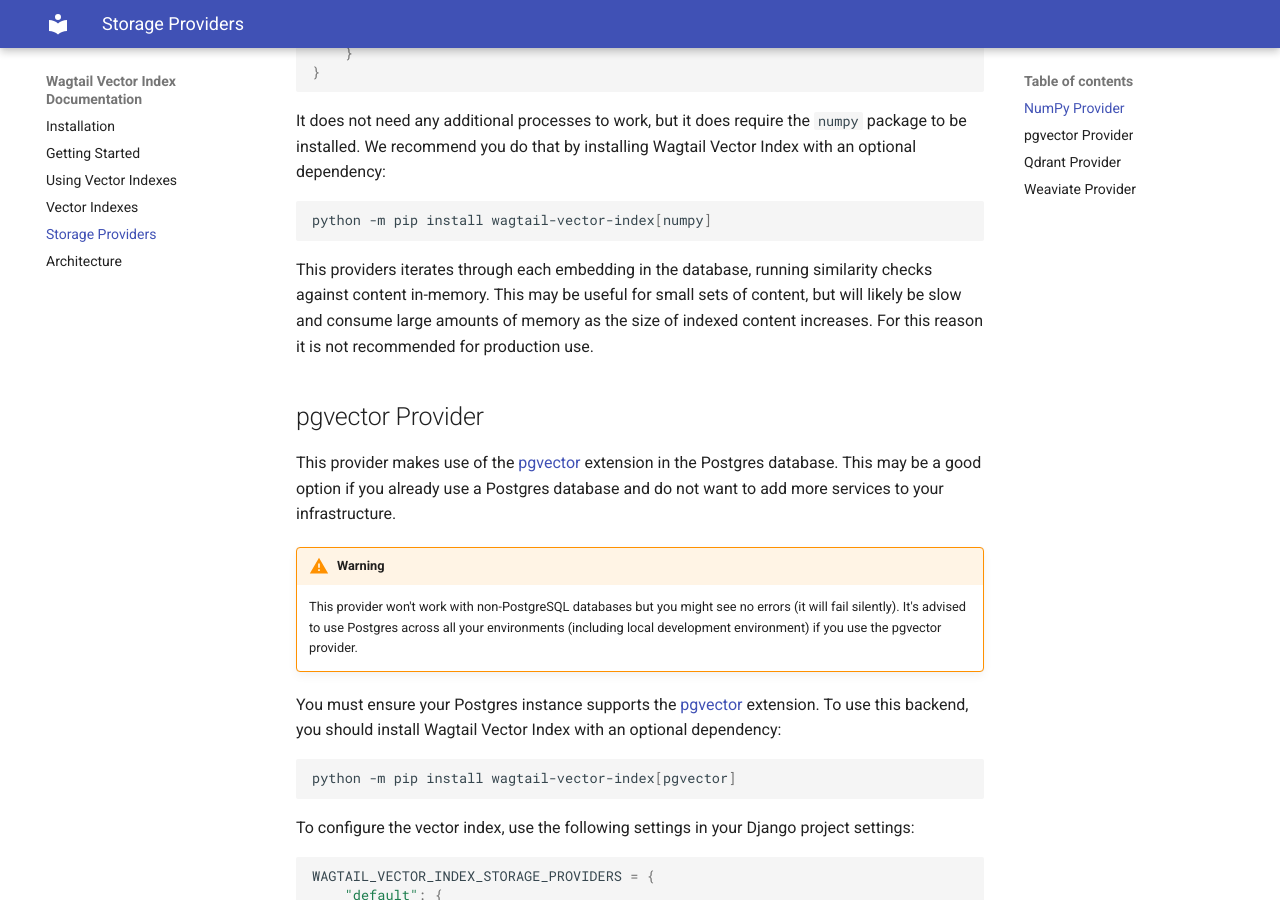
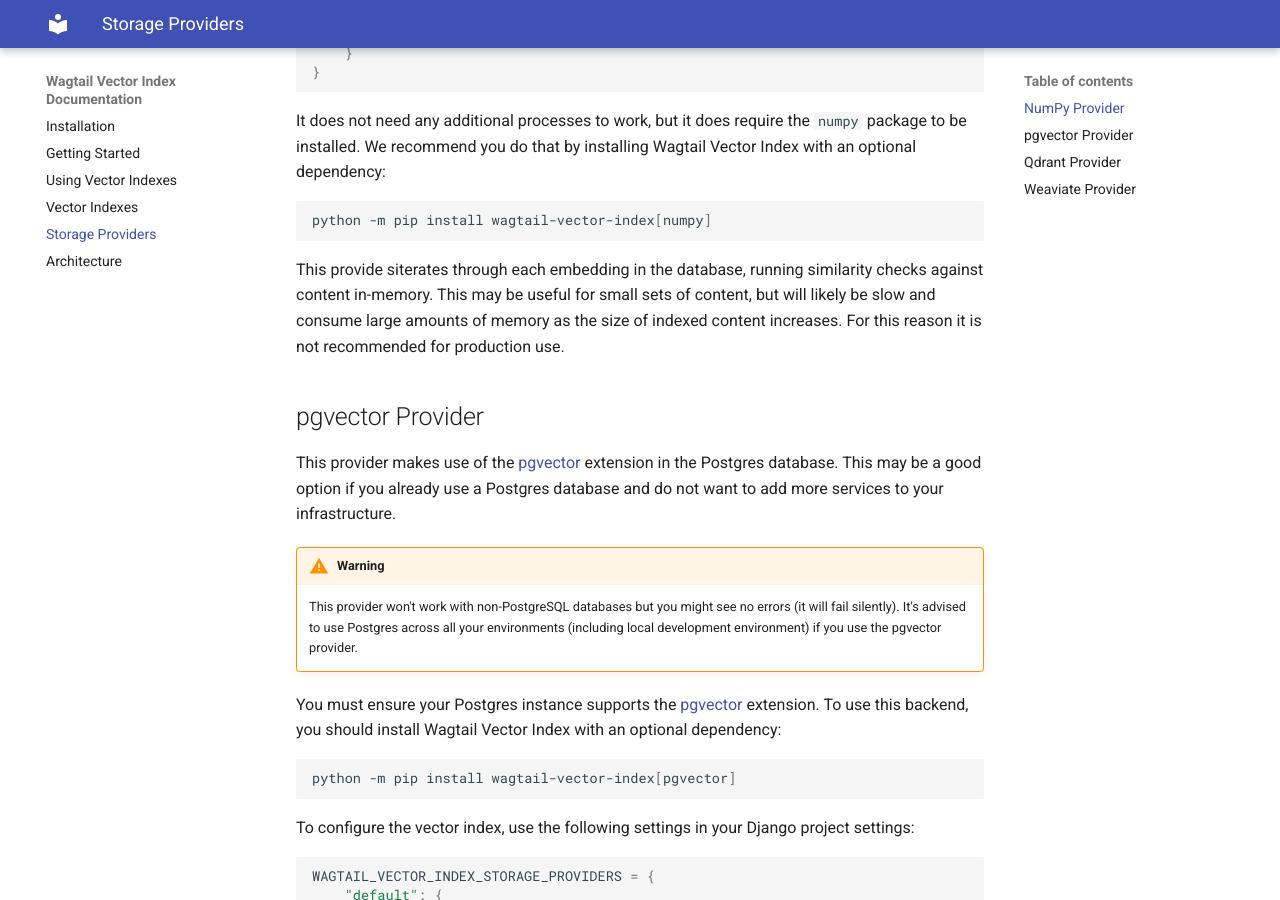
Before and after one commit to wagtail/wagtail-vector-index, an MkDocs documentation site: the page built from docs/storage-providers.md, in a window 1280 px wide and 900 px high, scrolled down 715 px. Built offline with MkDocs 1.6.1 and Material for MkDocs 9.7.7, drawn with Linux system fonts in a browser that asks for light colours.

Commit message:
Fix more typos

````diff
--- a/docs/storage-providers.md
+++ b/docs/storage-providers.md
@@ -38,7 +38,7 @@
 python -m pip install wagtail-vector-index[numpy]
 ```
 
-This providers iterates through each embedding in the database, running similarity
+This provide siterates through each embedding in the database, running similarity
 checks against content in-memory. This may be useful for small sets of content,
 but will likely be slow and consume large amounts of memory as the size of
 indexed content increases. For this reason it is not recommended for production
````
Also changed, not shown: docs/architecture.md (+1 -1 lines), 1 other file.
